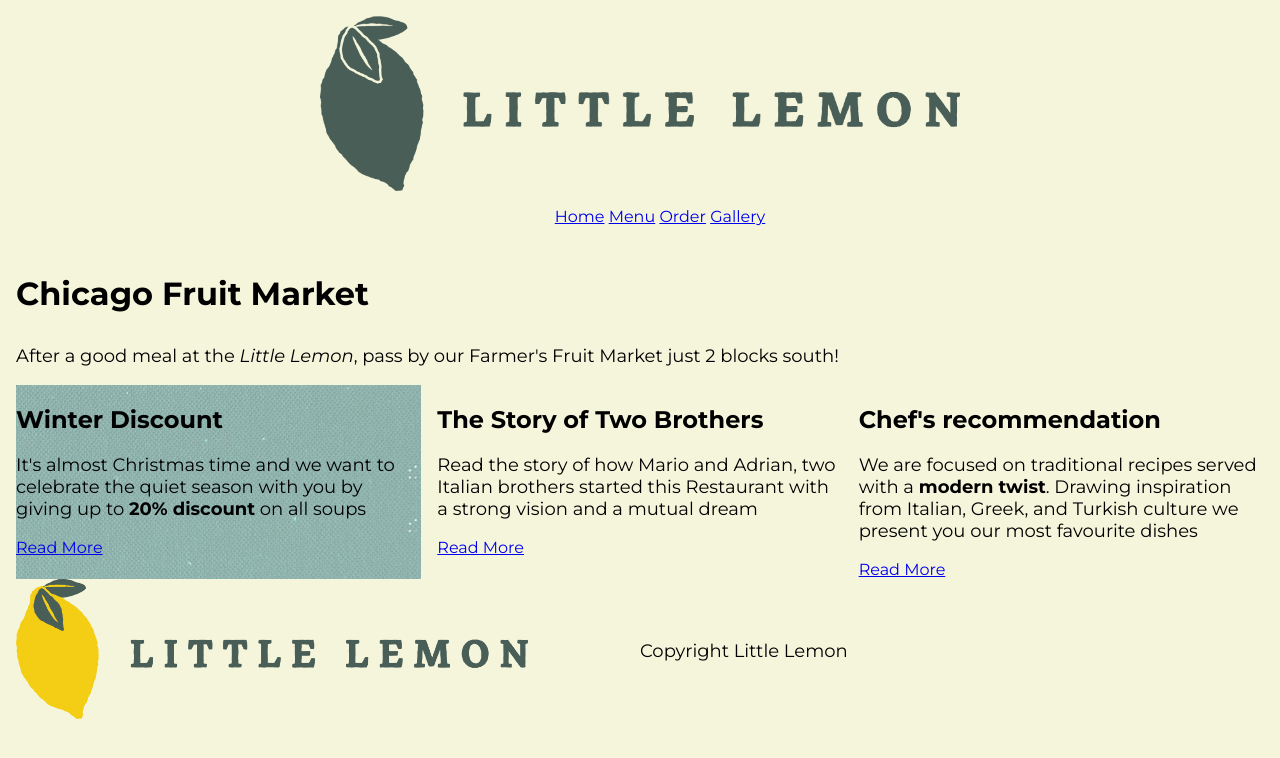
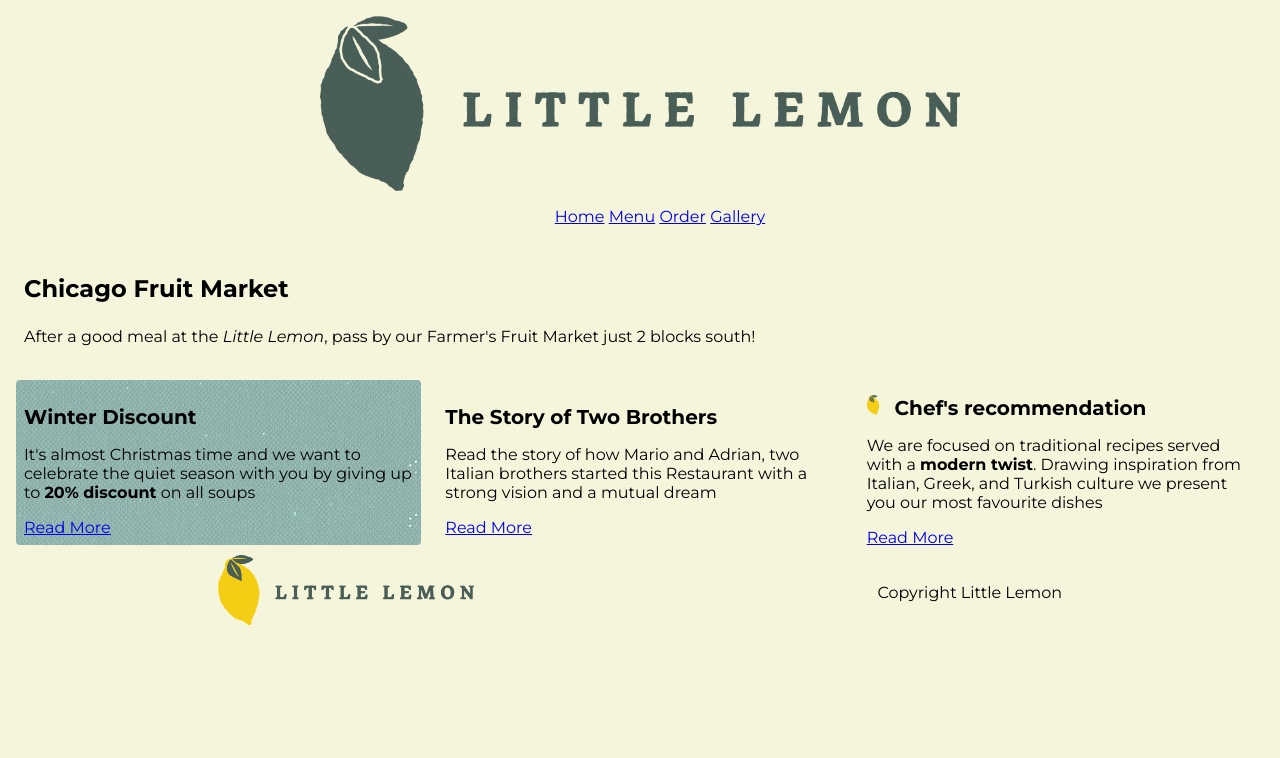
Before and after one commit to TimoElony/CrsrProjOne, a plain HTML site: page index.html in a window 1280 px wide. Drawn offline with Linux system fonts and the light colour scheme.

Commit message:
hover shadow effect, font size adjustment,lemon animation and other small stuff

```diff
--- a/css/styles.css
+++ b/css/styles.css
@@ -15,36 +15,27 @@ body {
 
 @media (min-width: 30em){
     :root{
-      --fs-1: 1.125rem;
-      --fs-2: 1.5rem;
-      --fs-3: 2rem;
+      --fs-1: 1rem;
+      --fs-2: 1.25rem;
+      --fs-3: 1.5rem;
     }
 
     section {
         flex-wrap: unset;
     }
 
-    article {
-        flex: 1;
-    }
-
-
-
 }
 
 h1 {
     font-size: var(--fs-3);
-    background-color: transparent;
 }
 
 h2 {
     font-size: var(--fs-2);
-    background-color: transparent;
 }
 
 p {
     font-size: var(--fs-1);
-    background-color: transparent;
 }
 
 header > img {
@@ -75,27 +66,39 @@ section {
 
 article {
     flex: 1;
+    border-width: 2vh;
+    border-radius: 0.5vh;
+    margin: auto;
+    padding: 1vh 1vh 1vh 1vh;
 }
 
 footer {
     display: flex;
     align-items: center;
+    justify-content: space-around;
 }
 
-footer div {
-    flex: 1;
-}
+
 
 footer img {
-    width: 40vw;
+    width: 20vw;
 }
 
 @keyframes hover-ani {
-    0%{color: blueviolet;}
-    50%{color:chartreuse;}
-    100%{color:aqua;}
+    0%{transform: translate(0,0);}
+    50%{transform: scale(1.5,0.5) translate(0,2vh);}
+    100%{transform: scale(1,1);}
+}
+
+main:hover .jumpy{
+    animation: hover-ani 2s linear infinite;
+}
+
+article img {
+    height: var(--fs-2);
+    padding-right: 2vh;
 }
 
 article:hover {
-    animation: hover-ani 3s linear;
+    box-shadow: 1vh 1vh 2vh grey;
 }
--- a/index.html
+++ b/index.html
@@ -32,18 +32,18 @@
             </article>
         </section>
         <section>
-            <article id="christmas">
-                <h2>Winter Discount</h1>
+            <article id="christmas" >
+                <h2>Winter Discount</h2>
                 <p>It's almost Christmas time and we want to celebrate the quiet season with you by giving up to <strong>20% discount</strong> on all soups</p>
                 <a href="./discounts">Read More</a>
             </article>
             <article>
-                <h2>The Story of Two Brothers</h1>
+                <h2>The Story of Two Brothers</h2>
                 <p>Read the story of how Mario and Adrian, two Italian brothers started this Restaurant with a strong vision and a mutual dream</p>
                 <a href="./our-story">Read More</a>
             </article>
             <article>
-                <h2>Chef's recommendation</h1>
+                <h2><img class="jumpy" src="lemon.png" alt="a lemon">Chef's recommendation</h2>
                 <p>We are focused on traditional recipes served with a <strong>modern twist</strong>. Drawing inspiration from Italian, Greek, and Turkish culture we present you our most favourite dishes</p>
                 <a href="./chefs-recommendation">Read More</a>
             </article>
```
Also changed, not shown: lemon.png (added).
